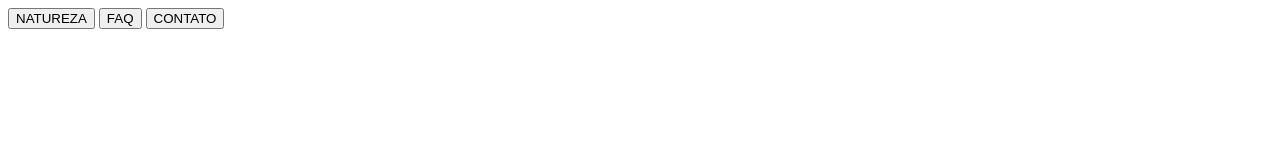
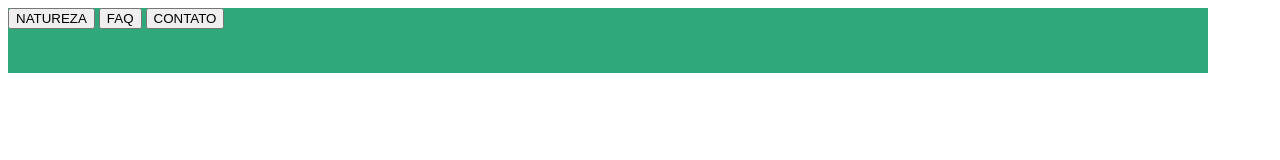
Before and after one commit to kurachix/Atividade-TABS, a plain HTML site: page index.html in a window 1280 px wide. Drawn offline with Linux system fonts and the light colour scheme; files that its build step writes are made by us from their sources.

Commit message:
fix: correct navbar selector and update stylesheet path in index.html

```diff
--- a/css/style.css
+++ b/css/style.css
@@ -1,9 +1,9 @@
-navbar {
+nav {
 
-    width: 1,200px;
+    width: 1200px;
     height: 65px;
     left: 720px;
 
-    color: #2FA97C;
+    background-color: #2FA97C;
 
 }
--- a/index.html
+++ b/index.html
@@ -8,7 +8,7 @@
     <meta name="viewport" content="width=device-width, initial-scale=1.0">
     <title>Atividade - TABS</title>
 
-    <link rel="stylesheet" href="style.css">
+    <link rel="stylesheet" href="css/style.css">
 
 </head>
 
```
